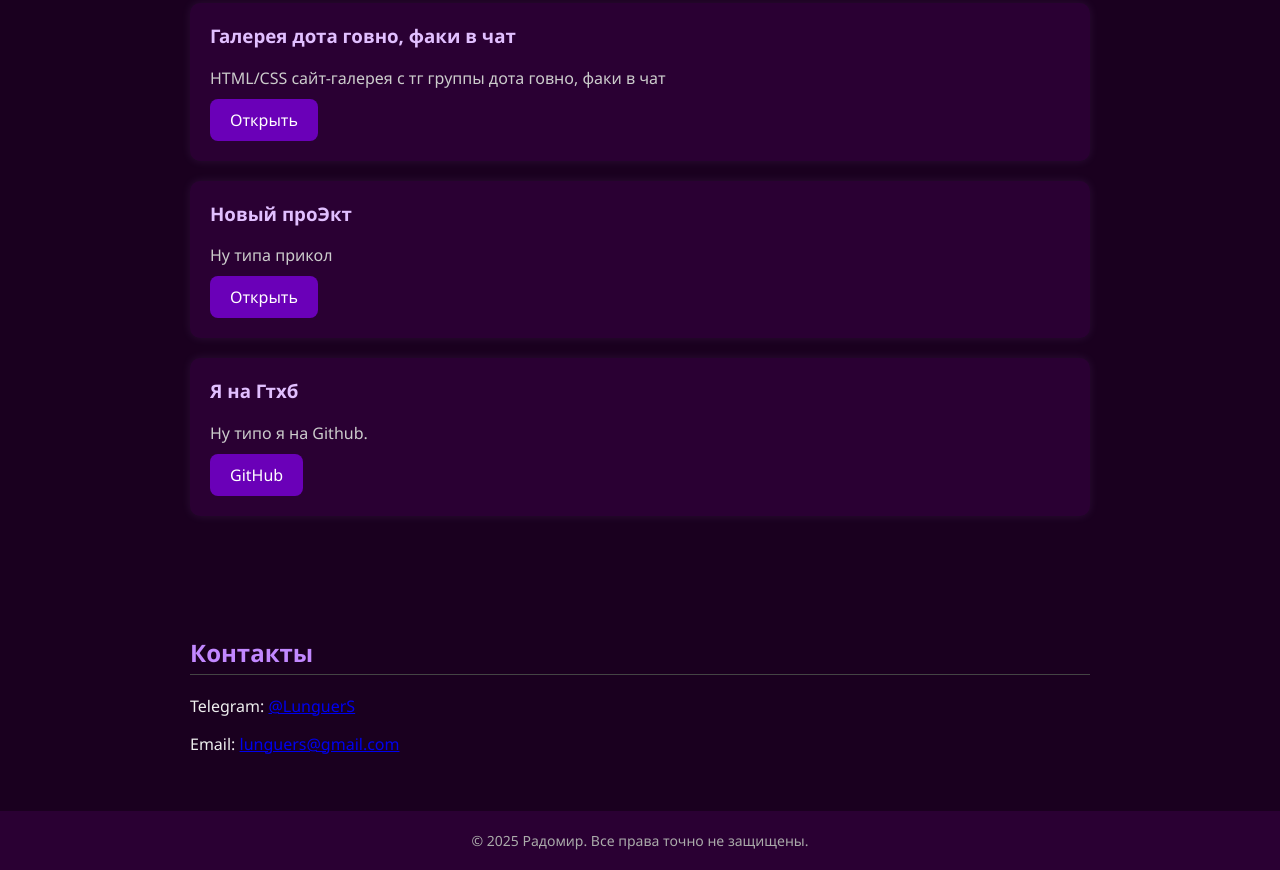
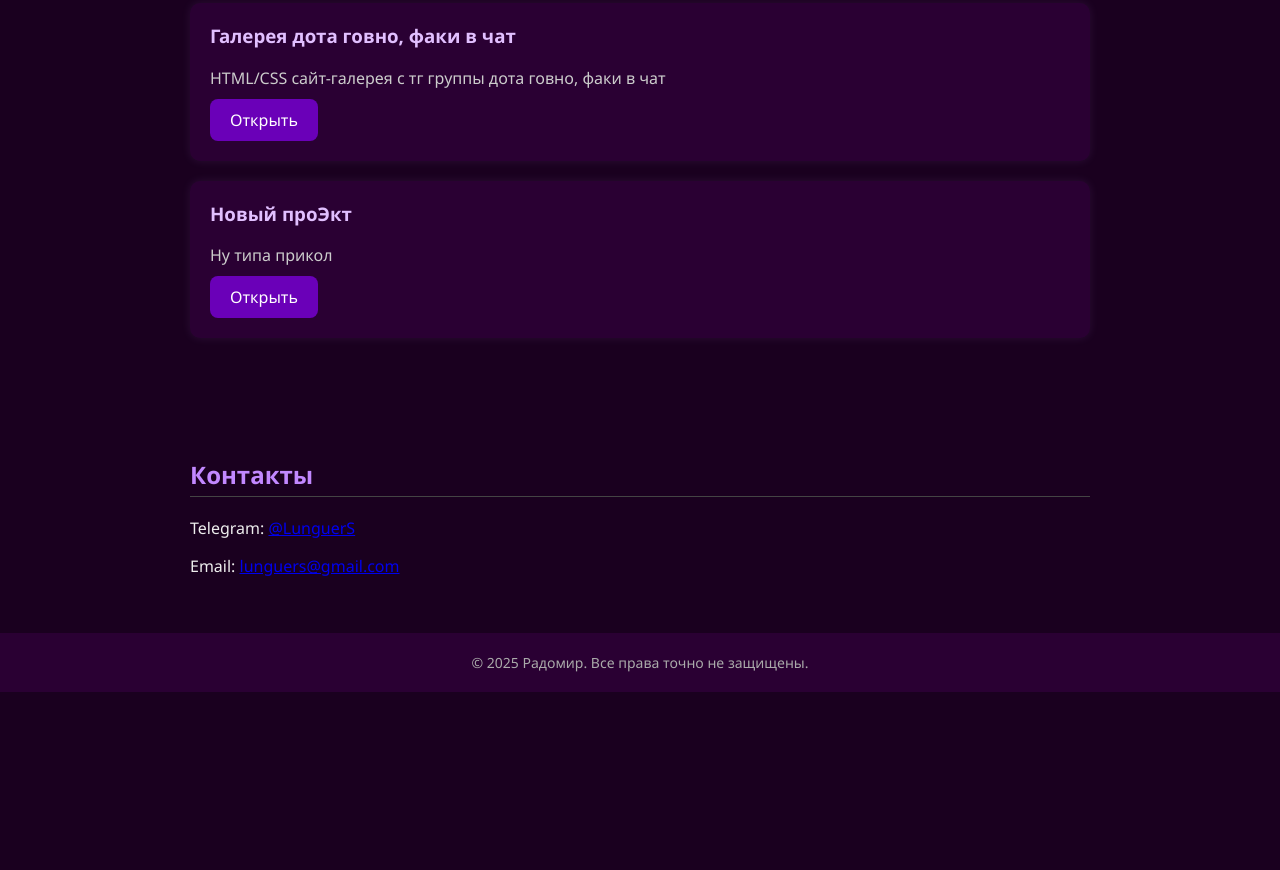
Before and after one commit to LunguerS/Site, a plain HTML site: page index.html in a window 1280 px wide. Shown: the part 636-1506 px from the top of the page. After the commit the page ends 1328 px from the top, so only its background shows below. Drawn offline with Linux system fonts and the light colour scheme.

Commit message:
Update index.html

```diff
--- a/index.html
+++ b/index.html
@@ -149,15 +149,8 @@
   <div class="project">
     <h3>Новый проЭкт</h3>
     <p>Ну типа прикол</p>
-    <a class="button" href="gallery.html" target="_blank">Открыть</a>
+    <a class="button" href="НЕТУ" target="_blank">Открыть</a>
   </div>
-
-  <div class="project">
-    <h3>Я на Гтхб</h3>
-    <p>Ну типо я на Github.</p>
-    <a class="button" href="https://github.com/LunguerS" target="_blank">GitHub</a>
-  </div>
-
 
 </div>
 
```
